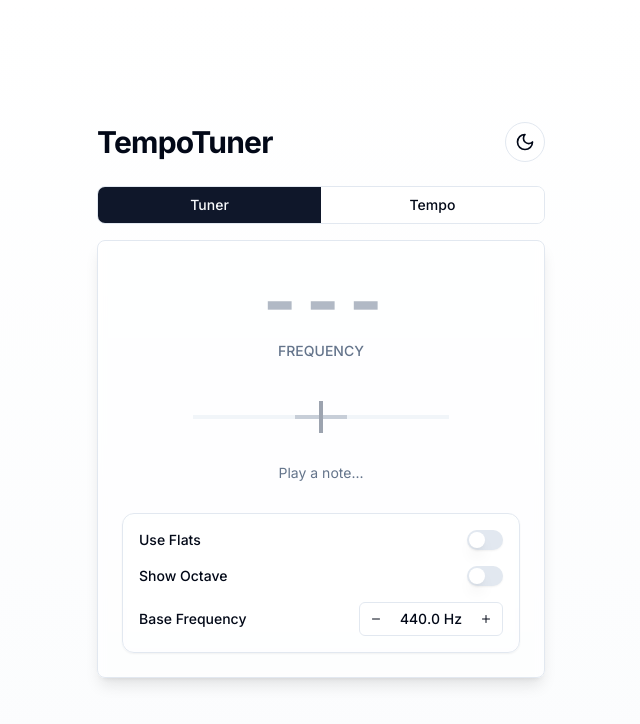
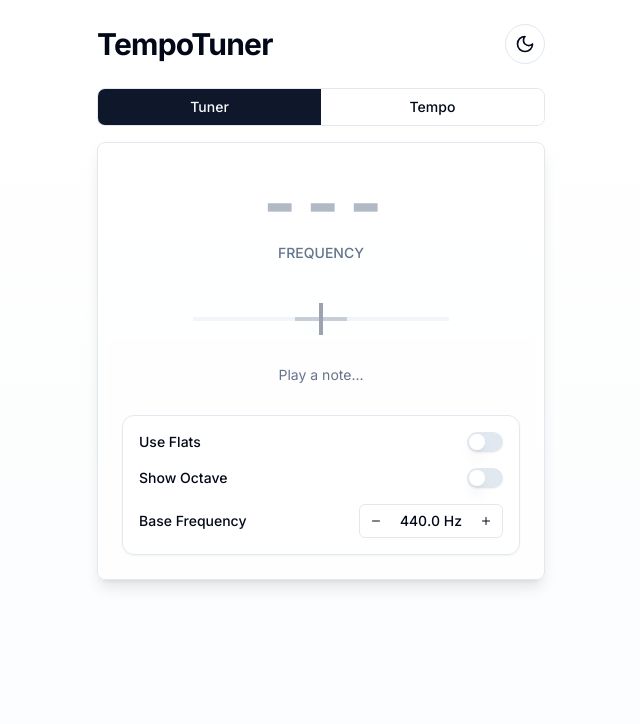
Before and after one commit to brendanciccone/tempotuner, a Next.js app: page / in a window 1280 px wide. Shown: the top 724 px of the page, without its empty margins (319-959 px from the left). Built offline with nearby package versions, Linux system fonts and the light colour scheme; no server answers.

Commit message:
fix: page centering

```diff
--- a/app/client.tsx
+++ b/app/client.tsx
@@ -18,7 +18,7 @@ export default function ClientApp() {
   }
 
   return (
-    <main className="flex min-h-screen flex-col items-center justify-center p-4 sm:p-6 bg-gradient-to-b from-background to-muted/30">
+    <main className="flex min-h-screen flex-col p-4 sm:p-6 bg-gradient-to-b from-background to-muted/30">
       <div className="w-full max-w-[340px] sm:max-w-sm md:max-w-md mx-auto">
         <div className="flex justify-between items-center mb-4 sm:mb-6">
           <div>
```
